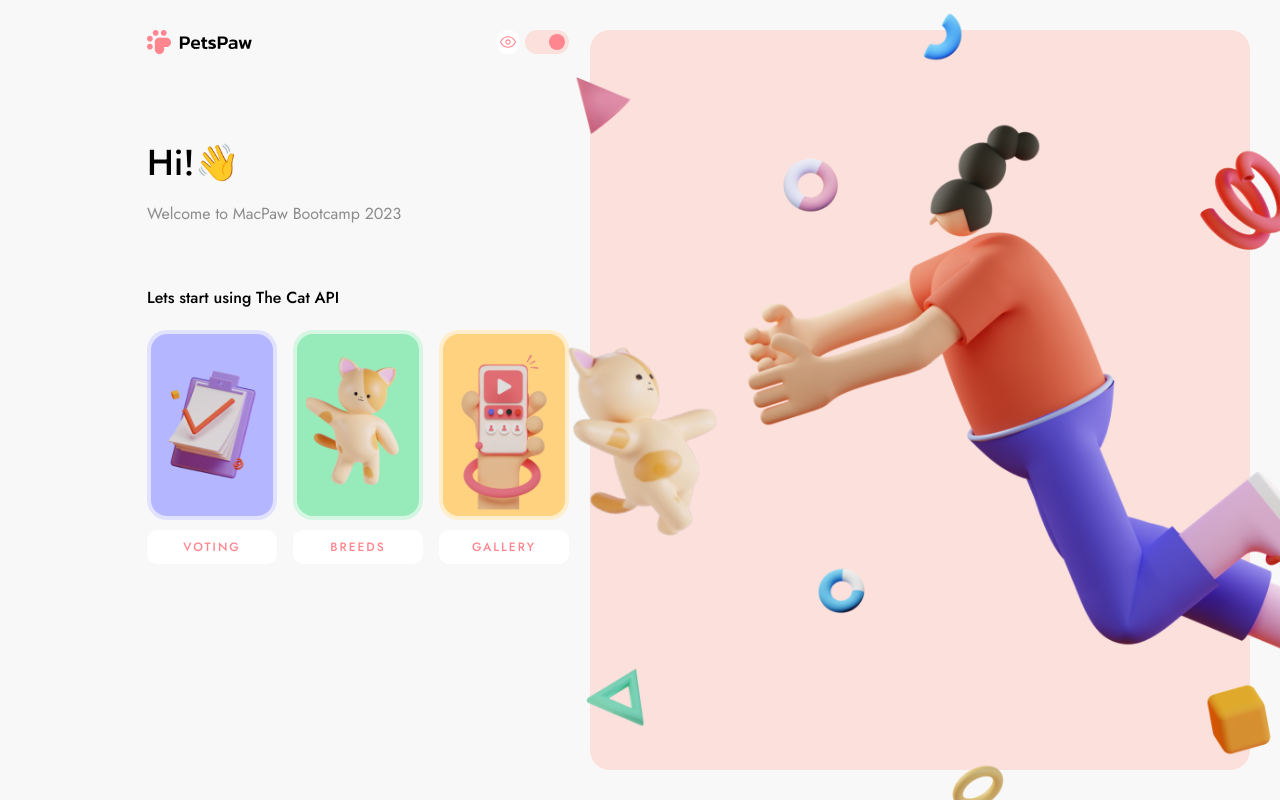
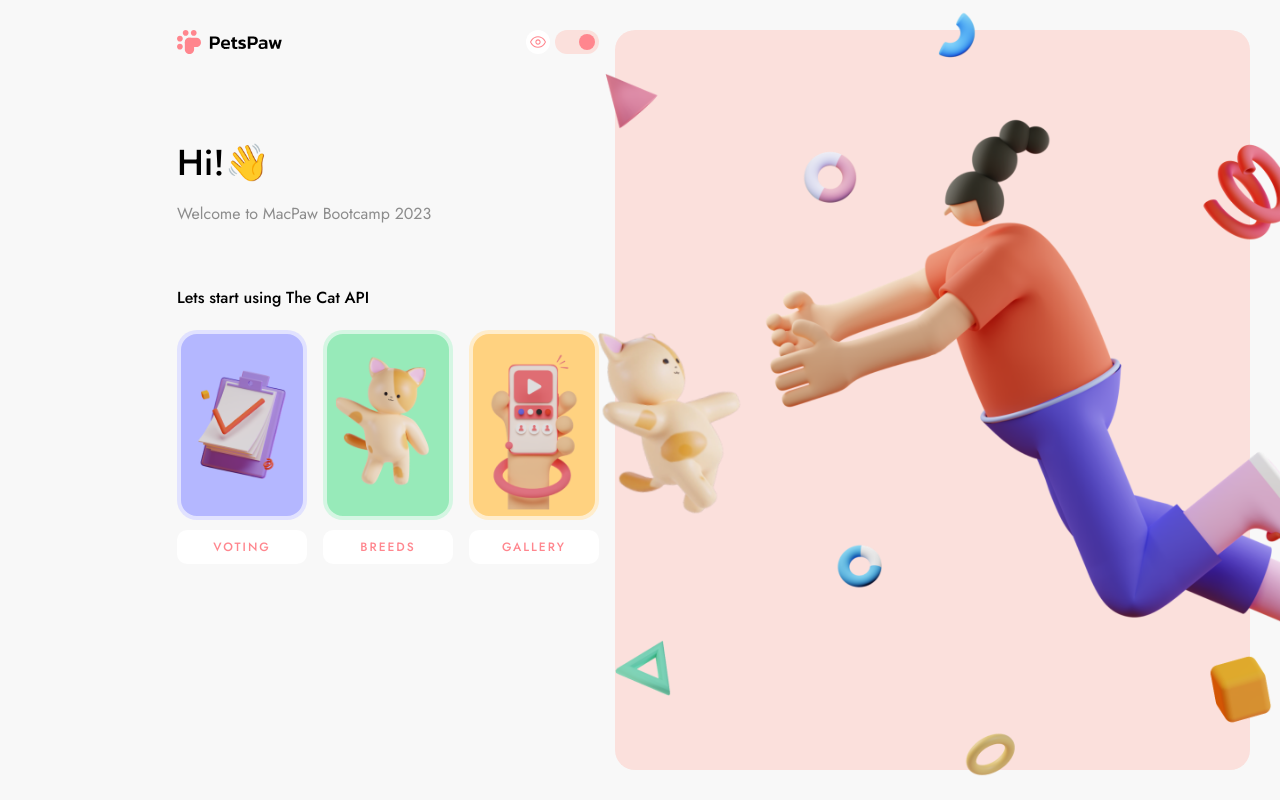
Before and after one commit to PanyaPrimal/PetsPawApp, a Next.js app: page / in a window 1280 px wide. Built offline with nearby package versions, Linux system fonts and the light colour scheme; what tailwindcss-global-dark would draw is missing.

Commit message:
Add dynamic rendering through useScreenWidth hook and usePathname, optimize  responsive pages and layouts. Fix existed CSS styles according to the mockup.

```diff
--- a/app/components/HomePageContent/HomePageContent.jsx
+++ b/app/components/HomePageContent/HomePageContent.jsx
@@ -7,10 +7,15 @@ export const HomePageContent = () => {
         hidden
         lg:flex
       '>
-        <div className='h-full ml-[560px] absolute right-0 top-0 overflow-hidden'>
+        <div className='
+          absolute right-0 top-0
+          h-full ml-[590px]
+          overflow-hidden
+        '>
           <div className='
-            w-[calc(100%-60px)] h-[calc(100vh-60px)]
-            absolute top-[30px] ml-[30px]
+            ml-[25px]
+            w-[calc(100%-55px)] h-[calc(100vh-60px)]
+            absolute top-[30px]
             bg-primary-soft dark:bg-black-soft
             rounded-[20px]
             z-[-1]
--- a/app/components/LeftSidebar/LeftSidebar.jsx
+++ b/app/components/LeftSidebar/LeftSidebar.jsx
@@ -5,7 +5,7 @@ import { ThemeToggler } from '../ThemeToggler/ThemeToggler';
 
 export const LeftSidebar = () => {
   return (
-    <aside className='flex flex-col 2sm:max-lg:w-full md:max-lg:pr-[117px]'>
+    <aside className='flex flex-col 2sm:max-lg:w-full md:pl-[147px] md:max-lg:pr-[147px]'>
       <div className='flex justify-between'>
         <Logo />
         <ThemeToggler />
--- a/app/components/NavItem/NavItem.module.scss
+++ b/app/components/NavItem/NavItem.module.scss
@@ -3,7 +3,7 @@
   flex-direction: column;
   align-items: center;
   transition: all 0.3s ease;
-  @apply lg:mr-4;
+  @apply md:mr-4;
 
   &--active,
   &:active {
--- a/app/components/Navigation/Navigation.jsx
+++ b/app/components/Navigation/Navigation.jsx
@@ -3,7 +3,7 @@ import NavItem from '../NavItem/NavItem';
 
 export const Navigation = () =>{
   return (
-    <nav className='md:flex justify-evenly'>
+    <nav className='md:flex justify-around'>
       <NavItem
         height="124"
         width="100"
--- a/app/components/PageContainer/PageContainer.jsx
+++ b/app/components/PageContainer/PageContainer.jsx
@@ -1,15 +1,22 @@
 import React from 'react';
 import { Header } from '@app/components/Header/Header';
 
-const PageContainer = ({ children }) => {
+const PageContainer = ({ children, showHeader = true, customStyles = {} }) => {
+
+  const containerStyles = {
+    ...customStyles,
+  };
+
   return (
-    <main className='flex-col w-full h-full'>
-      <Header />
+    <main className='flex-col w-full h-full lg:max-w-[680px] lg:ml-auto'>
+      {showHeader && <Header />}
       <div className='
-        h-full
-        ml-auto mb-[30px] p-[20px]
+        h-[calc(100%-70px)]
+        m-auto  p-[20px]
         bg-white dark:bg-black-soft rounded-[20px]
-      '>
+      '
+      style={containerStyles}
+    >
         {children}
       </div>
     </main>
--- a/app/components/ThemeToggler/ThemeToggler.jsx
+++ b/app/components/ThemeToggler/ThemeToggler.jsx
@@ -19,7 +19,7 @@ export const ThemeToggler = () => {
   }
 
   return (
-    <div className='flex items-center mr-[16px] 3sm:max-md:mr-0 cursor-pointer' onClick={toggleTheme}>
+    <div className='flex items-center mr-[16px] 3sm:max-lg:mr-0 cursor-pointer' onClick={toggleTheme}>
       {theme === 'dark' ? (
         <ThemeEyeClosed className={`rounded-[20px] w-6 h-6 bg-[#FFFFFF0D] p-1 bg-opacity-5 mr-[5px]`} />
       ) : (
--- /dev/null
+++ b/app/hooks/useScreenWidth.jsx
@@ -0,0 +1,19 @@
+import { useEffect, useState } from 'react';
+
+function useScreenWidth() {
+  const [width, setWidth] = useState(0);
+
+  useEffect(() => {
+    const handleResize = () => setWidth(window.innerWidth);
+    handleResize();
+
+    window.addEventListener('resize', handleResize);
+    return () => {
+      window.removeEventListener('resize', handleResize);
+    };
+  }, []);
+
+  return width;
+}
+
+export default useScreenWidth;
--- a/app/layout.jsx
+++ b/app/layout.jsx
@@ -1,14 +1,29 @@
-import React from "react";
+'use client'
+
+import React, { useEffect, useState } from "react";
+import { usePathname } from 'next/navigation';
 import '@styles/globals.css';
 import { LeftSidebar } from "./components/LeftSidebar/LeftSidebar";
 import Providers from "./Providers";
+import useScreenWidth from "./hooks/useScreenWidth";
 
 export const metadata = {
   title: "PetsPaw",
-  description: 'Hello, i am cat API project'
+  description: 'Hello, I am a cat API project'
 }
 
 export default function RootLayout({ children }) {
+  const pathname = usePathname();
+  const [isHomePage, setIsHomePage] = useState(true);
+  const width = useScreenWidth();
+  const isWideScreen = width >= 1024;
+  const isHomePath = pathname === '/';
+  const shouldRenderLeftSidebar = isWideScreen;
+
+  useEffect(() => {
+    setIsHomePage(pathname === '/');
+  }, [pathname]);
+
   return (
     <html
       lang='en'
@@ -23,13 +38,14 @@ export default function RootLayout({ children }) {
           app flex bg-white-soft dark:bg-black relative dark:text-white
           w-full
           p-[20px]
-          md:pr-[30px] md:pt-[30px]
-          md:pl-[147px]
+          md:p-[30px]
         '>
-          <LeftSidebar></LeftSidebar>
-          <div className='w-[calc(100%-60px)] h-[calc(100%-80px)] hidden lg:flex'>
-            {children}
-          </div>
+          {shouldRenderLeftSidebar && <LeftSidebar />}
+          {shouldRenderLeftSidebar && children}
+
+          {isHomePath && !isWideScreen && <LeftSidebar />}
+
+          {!isHomePath && !isWideScreen && children}
         </body>
       </Providers>
     </html>
--- a/app/page.jsx
+++ b/app/page.jsx
@@ -1,9 +1,12 @@
 import React from "react";
 import { HomePageContent } from "./components/HomePageContent/HomePageContent";
+import PageContainer from "./components/PageContainer/PageContainer";
 
 const Home = () => {
   return (
-      <HomePageContent></HomePageContent>
+    <PageContainer showHeader={false} customStyles={{ background: 'none' }}>
+      <HomePageContent />
+    </PageContainer>
   )
 }
 
```
